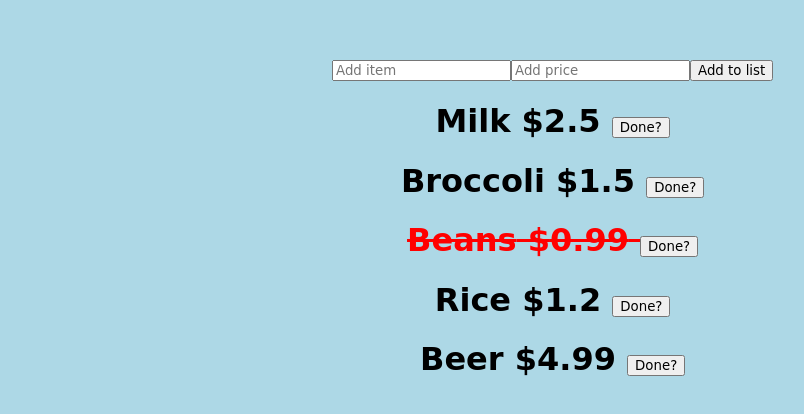
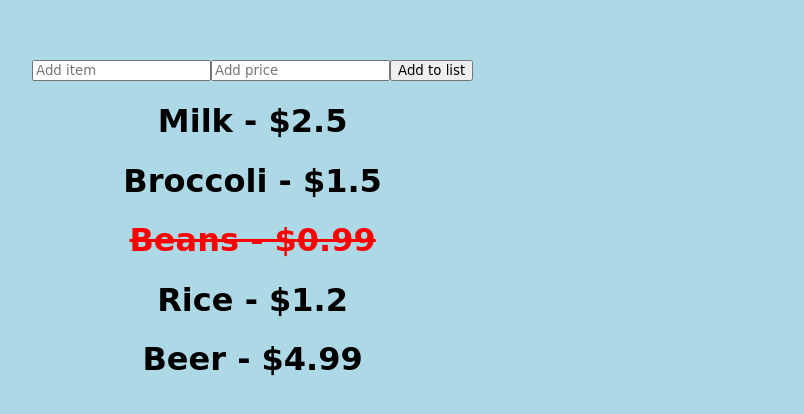
Before and after one commit to meggles781/grocerylist, a React (Create React App) app: page / in a window 1280 px wide. Shown: the part 140-554 px from the top of the page, without its empty margins (468-1272 px from the left). Built offline with nearby package versions, Linux system fonts and the light colour scheme.

Commit message:
added functionality

```diff
--- a/src/App.js
+++ b/src/App.js
@@ -27,30 +27,29 @@ class App extends Component {
     const newGroceryItem = { id: this.getUniqId() , ...incomingGroceryItem }
     this.setState({groceries: [newGroceryItem,  ...groceries]})
   }
-
-  done = (id) => {
-    let updateComplete = this.state.groceries.map((n) => {
-      if (n.id !== id ) {
-        return n;
-      }
-      return {...n, complete: !n.complete};
-    });
-    this.setState({
-      groceries: updateComplete,
-    });
+  handleClick = (id) => {
+    const { groceries } = this.state
+    this.setState ({
+      groceries: groceries.map(grocery => {
+        if (grocery.id === id ) {
+          return {
+          ...grocery,
+          complete: !grocery.complete
+          }
+        }
+        return grocery
+      })
+    })
   }
-
   render () {
     const { groceries } = this.state
     return  (
         <>
-
           <GroceryForm addToList={this.addToList} />
-          <GroceryList groceries={groceries}
-          done={this.done}/>
+          <GroceryList name="Grocery List" items={groceries}
+          groceryClick={this.handleClick}/>
         </>
     )
   }
 }
-
 export default App;
--- a/src/components/groceries/Grocery.js
+++ b/src/components/groceries/Grocery.js
@@ -1,31 +1,21 @@
-
-
-const Grocery = ({id, item, complete, price}) => {
-
+const Grocery = ({id, item, complete, price, groceryClick}) => {
   // const handleClick =() => {
   //   done(id);
   // }
-
   return (
     <>
-      <h1 style={ complete ? {...styles.complete} : {} }>
-        {item}  ${price} <button>Done?</button>
+      <h1 style={ complete ? {...styles.complete, ...styles.grocery } :styles.grocery }
+        onClick={ () => groceryClick(id)}
+        >
+        {item} - ${price}
       </h1>
     </>
   )
-}
-
-
+};
 const styles = {
   complete :{
     color: "red",
     textDecoration: 'line-through',
   }
-
-
-
-
-
 }
-
 export default Grocery;
--- a/src/components/groceries/GroceryList.js
+++ b/src/components/groceries/GroceryList.js
@@ -1,19 +1,19 @@
+import React from 'react' ;
 import Grocery from './Grocery';
 
 
-const GroceryList = ({ groceries}) => {
+const GroceryList = ({ items, groceryClick}) => {
   return (
     <>
     {
-
-      groceries.map (grocery =>
-      < Grocery {...grocery} />
+      items.map (item =>
+      < Grocery
+      key={item.id} {...item}
+      groceryClick={groceryClick}
+      />
       )
     }
-
     </>
-
   )
 }
-
 export default GroceryList;
--- a/src/index.css
+++ b/src/index.css
@@ -16,7 +16,7 @@ code {
 
 div {
   position: absolute;
-  left: 800px;
+  left: 500px;
   top: 200px;
   align-items: center;
   text-align: center;
```
